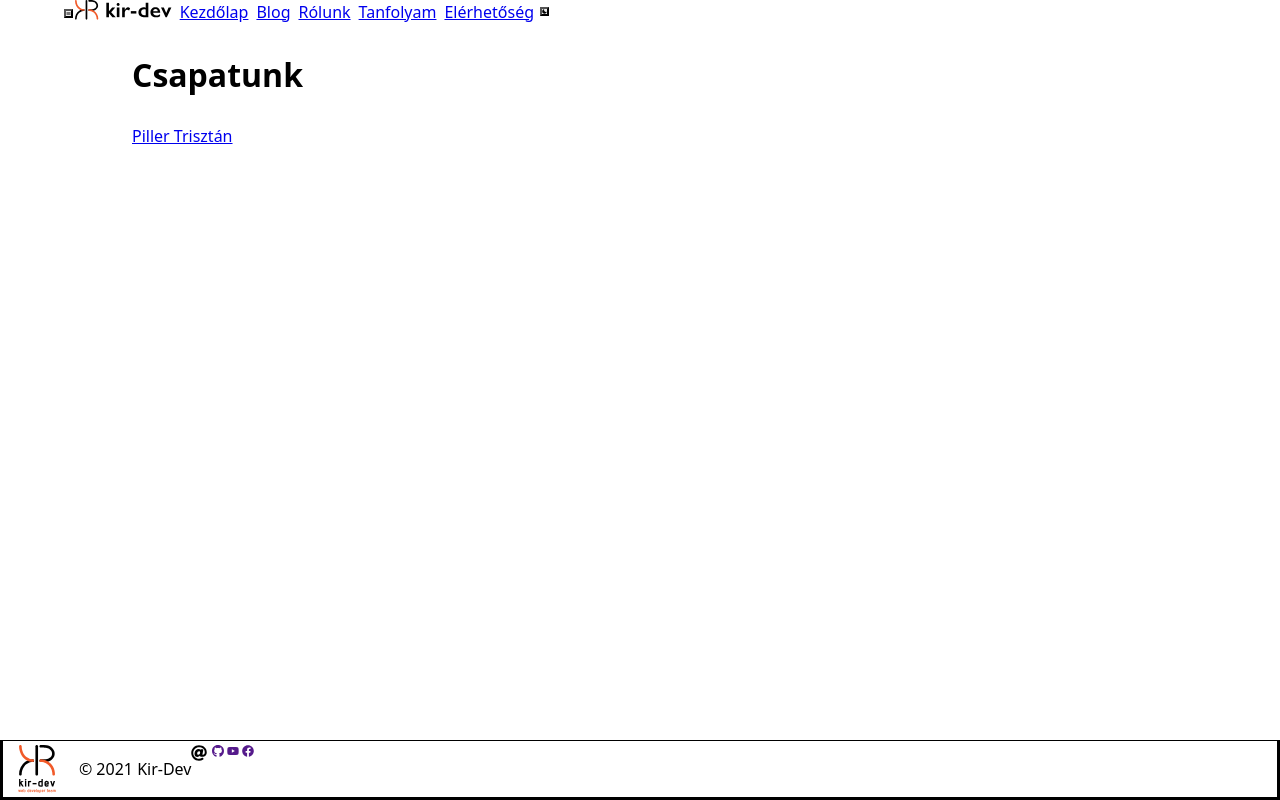
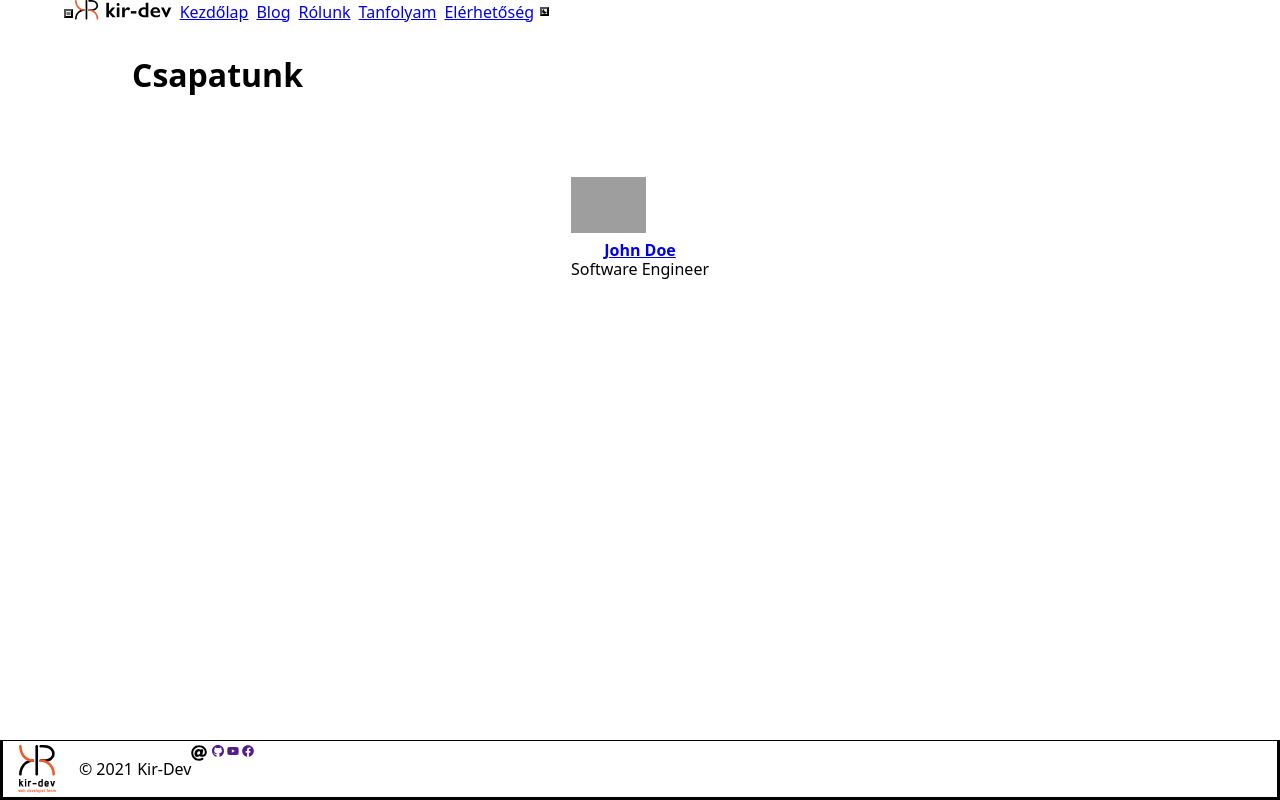
Before and after one commit to kir-dev/blog-next, a Gatsby site: page /about in a window 1280 px wide. Built offline with nearby package versions, Linux system fonts and the light colour scheme; Gatsby itself is replaced by a stand-in of ours; grey boxes are pictures that could not be loaded.

Commit message:
MemberCard

```diff
--- /dev/null
+++ b/src/components/about-components/MemberCard.tsx
@@ -0,0 +1,46 @@
+import { Box, chakra, Flex, Image, useColorModeValue } from '@chakra-ui/react'
+import { Link } from 'gatsby'
+import { ImageDataLike } from 'gatsby-plugin-image'
+import React from 'react'
+
+interface MemberProps {
+  member: {
+    fields: {
+      slug: string
+    }
+    frontmatter: {
+      pekUsername: string
+      realName: string
+      position: string
+      interests: string
+      joinDate: string
+      featuredImage: ImageDataLike
+      active: boolean
+    }
+  }
+}
+
+const MemberCard: React.FC<MemberProps> = ({ member }) => (
+  <Flex p={50} w="full" alignItems="center" justifyContent="center">
+    <Box w="xs" bg={useColorModeValue('white', 'gray.800')} shadow="lg" rounded="lg" overflow="hidden" mx="auto">
+      <Image
+        w="full"
+        h={56}
+        fit="cover"
+        src="https://images.unsplash.com/photo-1542156822-6924d1a71ace?ixlib=rb-1.2.1&ixid=eyJhcHBfaWQiOjEyMDd9&auto=format&fit=crop&w=500&q=60"
+        alt="avatar"
+      />
+
+      <Box py={5} textAlign="center">
+        <Box display="block" fontSize="2xl" color={useColorModeValue('gray.800', 'white')} fontWeight="bold">
+          <Link to="./">John Doe</Link>
+        </Box>
+        <chakra.span fontSize="sm" color={useColorModeValue('gray.700', 'gray.200')}>
+          Software Engineer
+        </chakra.span>
+      </Box>
+    </Box>
+  </Flex>
+)
+
+export default MemberCard
--- a/src/content/members/triszt4n.md
+++ b/src/content/members/triszt4n.md
@@ -8,3 +8,11 @@ interests: 'NodeJS, Rails, Kotlin, React'
 featuredImage: null
 active: true
 ---
+
+## Lorem ipsum...
+
+dolor sit amet, consectetur adipiscing elit, sed do eiusmod tempor incididunt ut labore et dolore magna aliqua. Ut enim ad minim veniam, quis nostrud exercitation ullamco laboris nisi ut aliquip ex ea commodo consequat.
+
+- Duis aute irure dolor in reprehenderit
+- in voluptate velit esse cillum
+- dolore eu fugiat nulla pariatur
--- a/src/pages/about.tsx
+++ b/src/pages/about.tsx
@@ -1,7 +1,8 @@
-import { Box, Heading } from '@chakra-ui/react'
-import { graphql, Link } from 'gatsby'
+import { Heading } from '@chakra-ui/react'
+import { graphql } from 'gatsby'
 import { ImageDataLike } from 'gatsby-plugin-image'
 import * as React from 'react'
+import MemberCard from '../components/about-components/MemberCard'
 import Container from '../components/Container'
 import Header from '../components/Header'
 import Page from '../components/Page'
@@ -38,9 +39,7 @@ const AboutPage: React.FC<MembersProps> = ({ data }) => (
       </Header>
       <Container>
         {data.allMarkdownRemark.nodes.map((member) => (
-          <Box key={member.fields.slug}>
-            <Link to={member.fields.slug}>{member.frontmatter.realName}</Link>
-          </Box>
+          <MemberCard member={member} key={member.fields.slug} />
         ))}
       </Container>
     </Page>
--- a/src/templates/member.tsx
+++ b/src/templates/member.tsx
@@ -1,4 +1,4 @@
-import { Box } from '@chakra-ui/react'
+import { Box, Heading } from '@chakra-ui/react'
 import { graphql } from 'gatsby'
 import { ImageDataLike } from 'gatsby-plugin-image'
 import * as React from 'react'
@@ -33,7 +33,9 @@ const MemberTemplate: React.FC<MemberTemplateProps> = ({ data }) => (
   <IndexLayout>
     <Box>
       <Container>
-        <h1>{data.markdownRemark.frontmatter.realName}</h1>
+        <Heading as="h1" fontSize="3xl">
+          {data.markdownRemark.frontmatter.realName}
+        </Heading>
         {/* eslint-disable-next-line react/no-danger */}
         <div dangerouslySetInnerHTML={{ __html: data.markdownRemark.html }} />
       </Container>
```
